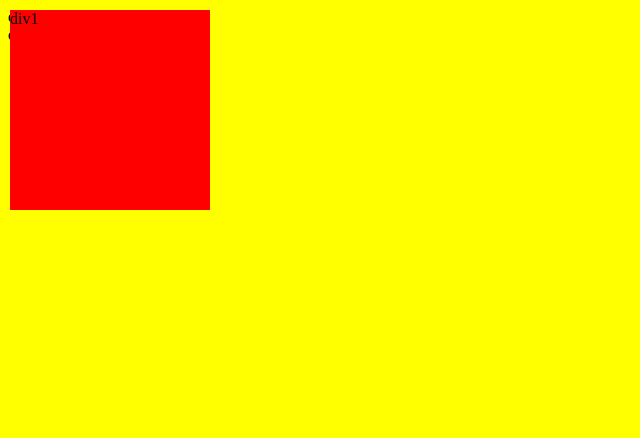
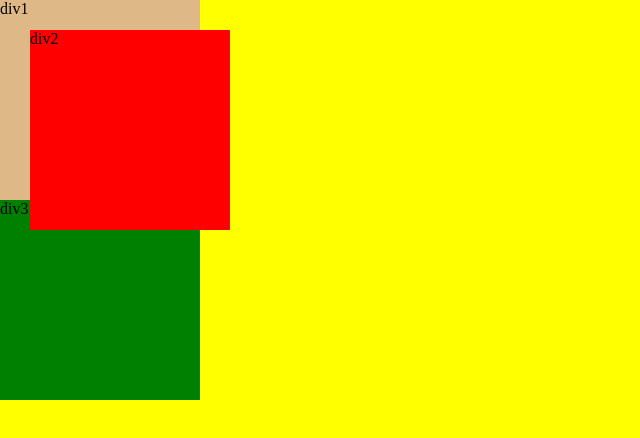
Before and after one commit to nikwow/webp1, a plain HTML site: page week5/ex3/index.html in a window 1280 px wide. Shown: the whole page, without its empty margins (0-640 px from the left). Drawn offline with Linux system fonts and the light colour scheme.

Commit message:
update folder ex3

```diff
--- a/week5/ex3/assets/css/style.css
+++ b/week5/ex3/assets/css/style.css
@@ -4,9 +4,28 @@ body {
 
 .div1 {
     position: absolute;
-    top: 10px;
-    left: 10px;
+    top: 0;
+    left: 0;
     width: 200px;
     height: 200px;
+    background-color: burlywood;
+}
+
+.div2{
+    position: absolute;
+    top: 30px;
+    left: 30px;
+    width: 200px;
+    height: 200px;
+    z-index: 2;
     background-color: red;
 }
+
+.div3 {
+    position: absolute;
+    top:200px;
+    left: 0;
+    width: 200px;
+    height: 200px;
+    background-color: green;
+}
```
